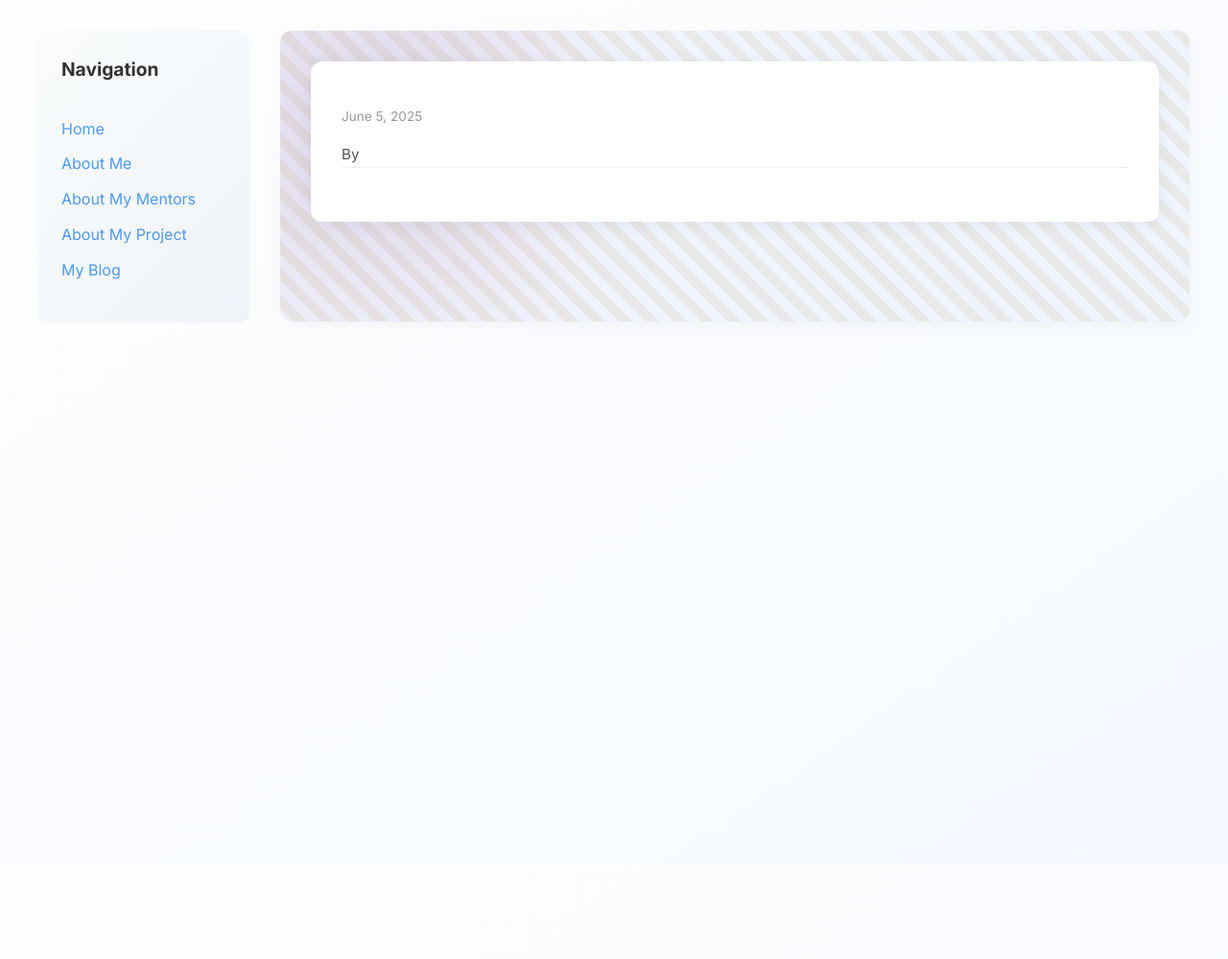
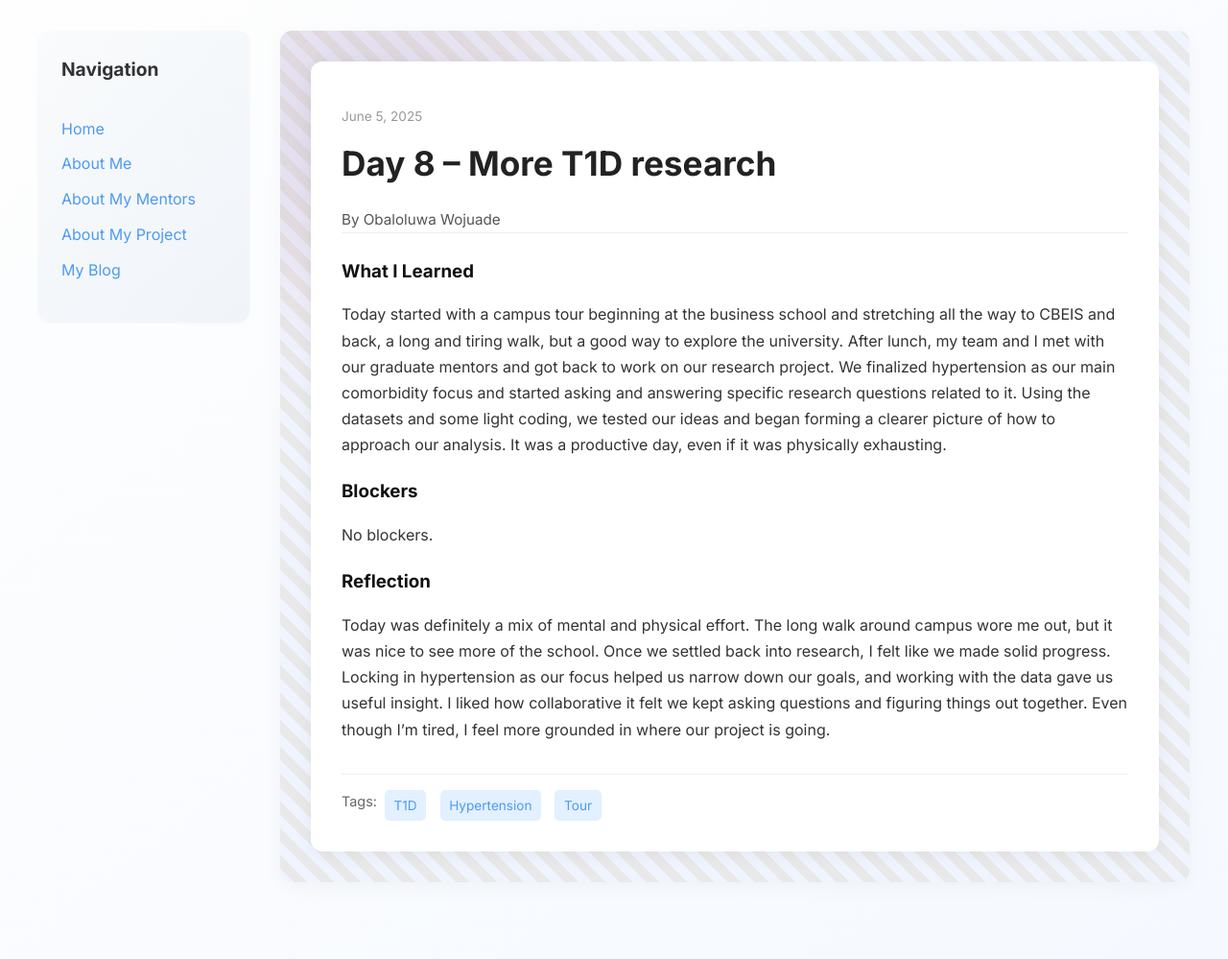
Before and after one commit to obwoj1/obwoj1.github.io, a Jekyll site: the page built from _posts/2025-06-05-day-8.md, in a window 1280 px wide. Shown: the whole page at 96% size. Built offline with Jekyll 4.4.1, drawn with Linux system fonts in a browser that asks for light colours; our own code applies the rules of GitHub Pages for plain Markdown files; before the commit the page ends 900 px from its top, so only the background shows below that.

Commit message:
Update 2025-06-05-day-8.md

```diff
--- a/_posts/2025-06-05-day-8.md
+++ b/_posts/2025-06-05-day-8.md
@@ -1,18 +1,18 @@
 ---
 layout: post
-title: "Day 8 –  Exploring Hypertension and the Hilltop"
+title: "Day 8 –  More T1D research"
 date: 2025-06-05
 author: Obaloluwa Wojuade
 permalink: /day8.html
-tags: ["T1D", "Hypertension", "Tour]
+tags: ["T1D", "Hypertension", "Tour"]
 
 what_i_learned: |
-  Today, I spent time diving deeper into research on Type 1 Diabetes (T1D) and its associated comorbidities, particularly focusing on hypertension and obesity. I began reviewing and cleaning some of the available data, noticing that there was more data available for obesity than for hypertension. As a team, we’re still in the process of deciding which comorbidity to focus on for our project, and we plan to finalize this decision in discussion with our faculty mentor. I also started identifying and highlighting the most relevant research questions that align closely with our project’s goals.
+  Today started with a campus tour beginning at the business school and stretching all the way to CBEIS and back, a long and tiring walk, but a good way to explore the university. After lunch, my team and I met with our graduate mentors and got back to work on our research project. We finalized hypertension as our main comorbidity focus and started asking and answering specific research questions related to it. Using the datasets and some light coding, we tested our ideas and began forming a clearer picture of how to approach our analysis. It was a productive day, even if it was physically exhausting.
 
 
 blockers: |
   No blockers.
 
 reflection: |
-  Today felt like a thoughtful step forward in shaping the direction of our research. While we haven't finalized our comorbidity yet, digging into the data and noticing trends, especially with the obesity dataset, gave me more clarity. It’s a bit challenging to balance between what's interesting and what's practical based on data availability, but I’m learning how important that balance is. Highlighting key research questions also helped me focus on what truly matters in our analysis. I’m excited to meet with our mentor soon and narrow our path forward.
+  Today was definitely a mix of mental and physical effort. The long walk around campus wore me out, but it was nice to see more of the school. Once we settled back into research, I felt like we made solid progress. Locking in hypertension as our focus helped us narrow down our goals, and working with the data gave us useful insight. I liked how collaborative it felt we kept asking questions and figuring things out together. Even though I’m tired, I feel more grounded in where our project is going.
 ---
```
